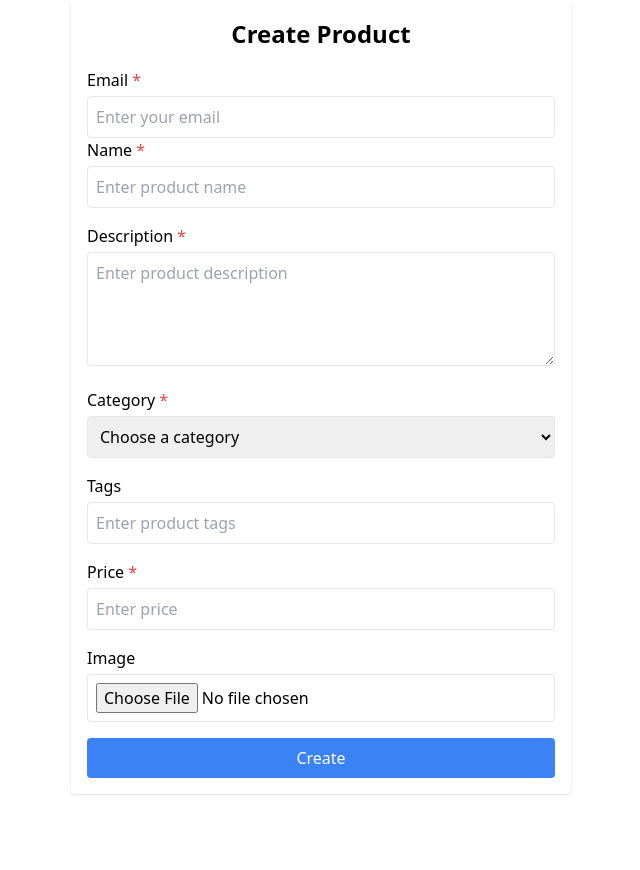
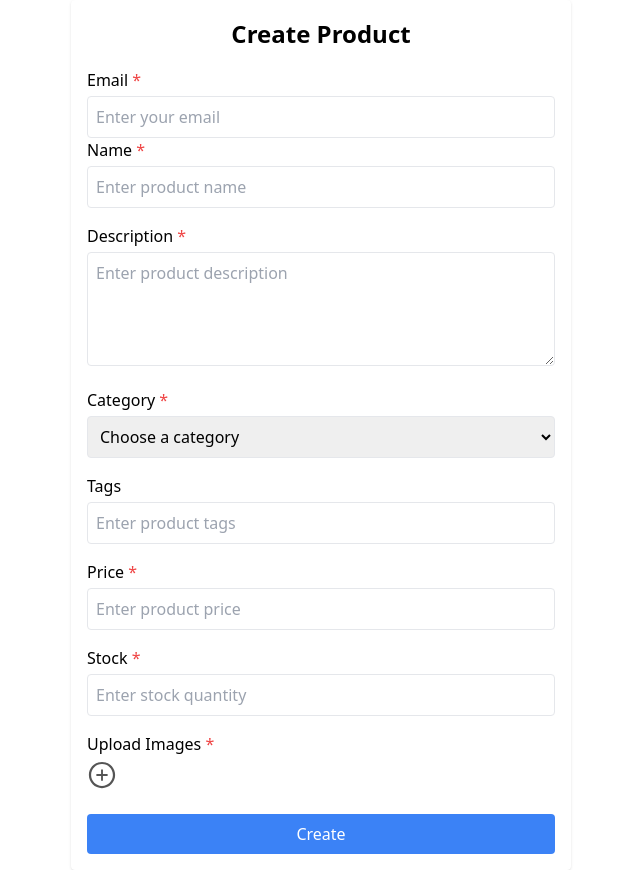
Before and after one commit to TejasSingh29/eCommerce-follow-along, a React (Vite) app in the folder frontend/: page /create-product in a window 1280 px wide. Shown: the whole page, without its empty margins (319-959 px from the left). Before the commit the page ends 800 px from the top, so only its background shows below. Built offline with nearby package versions, Linux system fonts and the light colour scheme.

Commit message:
frontend Updated

```diff
--- a/frontend/src/pages/createProduct.jsx
+++ b/frontend/src/pages/createProduct.jsx
@@ -1,5 +1,7 @@
-import React, { useState } from "react";
-import { AiOutlinePlusCircle } from "react-icons/ai";
+
+import { useState } from "react";
+import {AiOutlinePlusCircle} from "react-icons/ai";
+import axios from "axios";
 
 const CreateProduct = () => {
     const [images, setImages] = useState([]);
@@ -13,13 +15,13 @@ const CreateProduct = () => {
     const [previewImages, setPreviewImages] = useState([]);
 
     const categoriesData = [
-    { title: "Electronics" },
-    { title: "Fashion" },
-    { title: "Books" },
-    { title: "Home Appliances" },
+        {title: "Electronics"},
+        {title: "Fashion"},
+        {title: "Books"},
+        {title: "Home Appliances"},
     ];
 
-  const handleImageChange = (e) => {
+    const handleImagesChange = (e) => {
         const files = Array.from(e.target.files);
 
         setImages((prevImages) => prevImages.concat(files));
@@ -28,23 +30,42 @@ const CreateProduct = () => {
         setPreviewImages((prevPreviews) => prevPreviews.concat(imagePreviews));
     };
 
-  const handleSubmit = (e) => {
+    const handleSubmit = async(e) => {
         e.preventDefault();
-    const productData = {
-      name,
-      description,
-      category,
-      tags,
-      price,
-      stock,
-      email,
-      images,
-    };
+        const formData = new FormData();
+        formData.append("name", name);
+        formData.append ("description", description);
+        formData.append ("category", category);
+        formData.append ("tags", tags.trim()); // Ensure tags are a comma-separated string
+        formData.append ("price", price);
+        formData.append ("stock", stock);
+        formData.append ("email", email);
+        // Ensure images are appended correctly
+        images.forEach((image, index) => {
+            console.log(`Appending image ${index + 1}:, image.name`);
+            formData.append ("images", image);
+        }) ;
 
-    console.log("Product Data:", productData);
+        // Debugging FormData content
+        console.log("FormData before sending:");
+        formData.forEach((value, key) => {
+        console.log(key, value);
+    }) ;
 
-    // Clear the form after submission
+    try {
+        const response = await axios.post(
+        "http://localhost:8000/api/v2/product/create-product",
+        formData,
+         {
+             headers: {
+                "Content-Type": "multipart/form-data",
+            } ,
+        }
+     );
+     if (response.status === 201) {
+        alert("Product created successfully!");
         setImages([]);
+        setPreviewImages([]);
         setName("");
         setDescription("");
         setCategory("");
@@ -52,127 +73,274 @@ const CreateProduct = () => {
         setPrice("");
         setStock("");
         setEmail("");
+        }
+     } catch (err) {
+        console.error("Error creating product:", err.response?.data || err.message);
+        alert(err.message);
+     }
     };
+    return (
 
-  return (
-    <div className="w-[90%] max-w-[500px] bg-white shadow h-auto rounded-[4px] p-4 mx-auto">
+        <div className="w-[90%] max-w-[500px] bg-white shadow h-auto rounded-[4px] p-4
+        mx-auto">
+
         <h5 className="text-[24px] font-semibold text-center">Create Product</h5>
+
         <form onSubmit={handleSubmit}>
 
         <div className="mt-4">
+
         <label className="pb-1 block">
+
         Email <span className="text-red-500">*</span>
+
         </label>
+
         <input
+
         type="email"
+
         value={email}
+
         className="w-full p-2 border rounded"
+
         onChange={(e) => setEmail(e.target.value)}
+
         placeholder="Enter your email"
+
         required
+
         />
+
         </div>
 
         <div>
+
         <label className="pb-1 block">
+
         Name <span className="text-red-500">*</span>
+
         </label>
+
         <input
+
         type="text"
+
         value={name}
+
         className="w-full p-2 border rounded"
+
         onChange={(e) => setName(e.target.value)}
+
         placeholder="Enter product name"
+
         required
+
         />
+
         </div>
 
         <div className="mt-4">
+
         <label className="pb-1 block">
+
         Description <span className="text-red-500">*</span>
+
         </label>
+
         <textarea
+
         value={description}
+
         className="w-full p-2 border rounded"
+
         onChange={(e) => setDescription(e.target.value)}
         placeholder="Enter product description"
+
 rows="4"
+
 required
-          />
+
+></textarea>
+
 </div>
 
 <div className="mt-4">
+
 <label className="pb-1 block">
+
 Category <span className="text-red-500">*</span>
+
 </label>
+
 <select
+
 className="w-full p-2 border rounded"
+
 value={category}
+
 onChange={(e) => setCategory(e.target.value)}
+
 required
+
 >
+
 <option value="">Choose a category</option>
+
 {categoriesData.map((i) => (
+
 <option value={i.title} key={i.title}>
+
 {i.title}
+
 </option>
+
 ))}
+
 </select>
+
 </div>
 
 <div className="mt-4">
+
 <label className="pb-1 block">Tags</label>
+
 <input
+
 type="text"
+
 value={tags}
+
 className="w-full p-2 border rounded"
+
 onChange={(e) => setTags(e.target.value)}
+
 placeholder="Enter product tags"
+
 />
+
 </div>
 
 <div className="mt-4">
+
 <label className="pb-1 block">
+
 Price <span className="text-red-500">*</span>
+
 </label>
+
 <input
+
 type="number"
 value={price}
+
 className="w-full p-2 border rounded"
+
 onChange={(e) => setPrice(e.target.value)}
-            placeholder="Enter price"
+
+placeholder="Enter product price"
+
 required
+
 />
+
 </div>
 
 <div className="mt-4">
-          <label className="pb-1 block">Image</label>
+
+<label className="pb-1 block">
+
+Stock <span className="text-red-500">*</span>
+
+</label>
+
 <input
+
+type="number"
+
+value={stock}
+
+className="w-full p-2 border rounded"
+
+onChange={(e) => setStock(e.target.value)}
+
+placeholder="Enter stock quantity"
+
+required
+
+/>
+
+</div>
+
+<div className="mt-4">
+
+<label className="pb-1 block">
+
+Upload Images <span className="text-red-500">*</span>
+
+</label>
+
+<input
+
 type="file"
-            className="w-full p-2 border rounded"
-            onChange={handleImageChange}
+
+id="upload"
+
+className="hidden"
+
+multiple
+
+onChange={handleImagesChange}
+
+required
+
 />
-          {previewImages.length > 0 &&
-            previewImages.map((image, index) => (
+
+<label htmlFor="upload" className="cursor-pointer">
+
+<AiOutlinePlusCircle size={30} color="#555" />
+
+</label>
+
+<div className="flex flex-wrap mt-2">
+
+{previewImages.map((img, index) => (
+
 <img
+
+src={img}
+
 key={index}
-                src={image}
+
 alt="Preview"
-                className="w-[100px] h-[100px] object-cover mt-2"
+
+className="w-[100px] h-[100px] object-cover m-2"
+
 />
+
 ))}
+
+</div>
+
 </div>
 
 <button
+
 type="submit"
+
 className="w-full mt-4 bg-blue-500 text-white p-2 rounded"
+
 >
+
 Create
+
 </button>
 
 </form>
+
 </div>
+
 );
+
 };
-
 export default CreateProduct;
```
Lines whose indentation alone changed are shown as unchanged.
